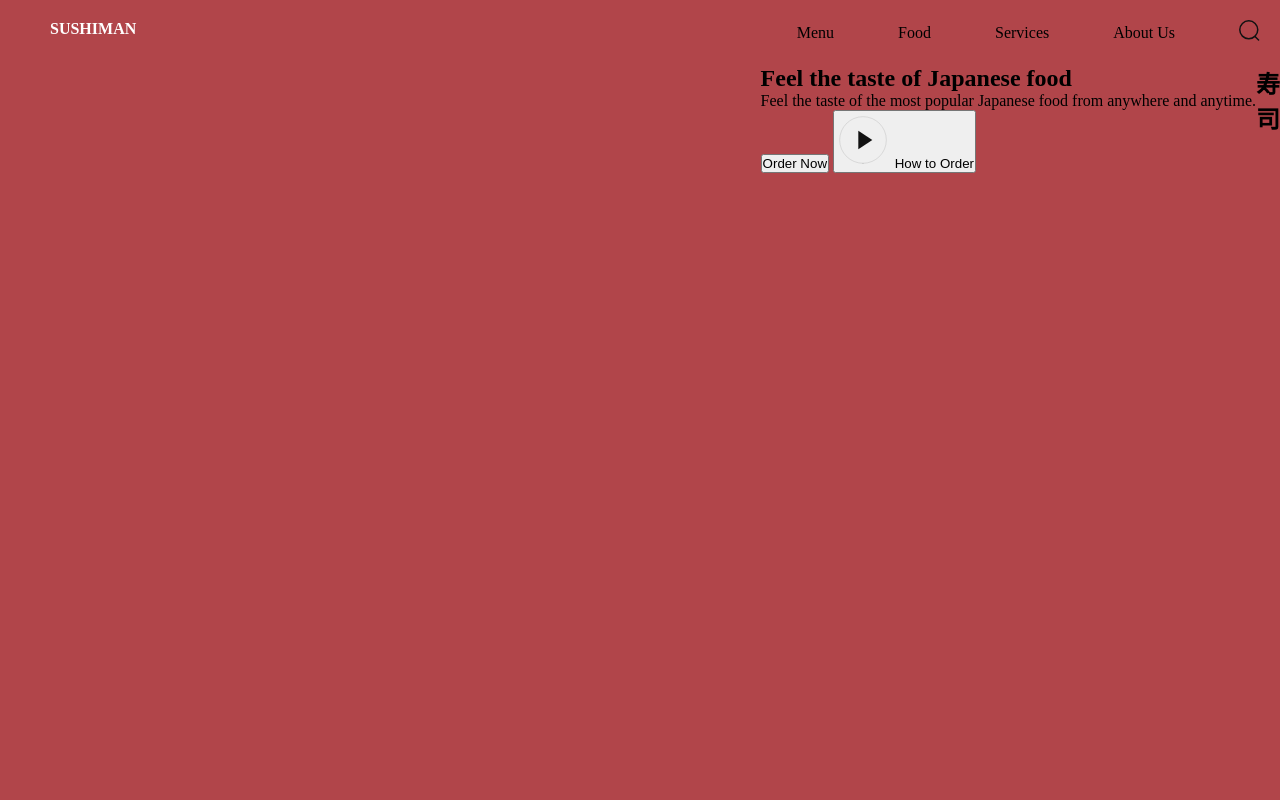
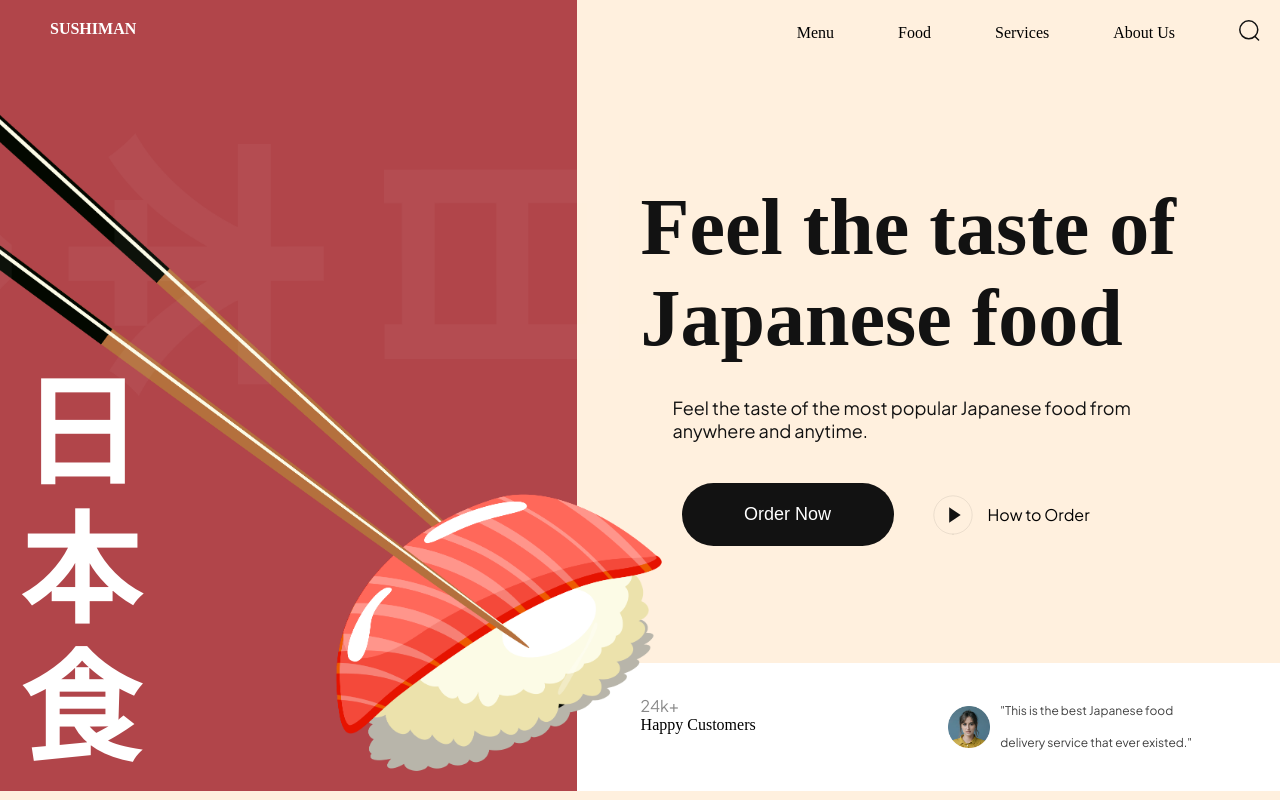
Before and after one commit to ljcromps/sushi-website, a website built with Vite: page index.html in a window 1280 px wide. Built offline with nearby package versions, Linux system fonts and the light colour scheme.

Commit message:
hero styles

```diff
--- a/css/sections/hero.css
+++ b/css/sections/hero.css
@@ -27,3 +27,147 @@
     background-color: var(--primary-color);
     z-index: -1;
 }
+
+.hero-image h2 {
+    position: absolute;
+    bottom: 0;
+    padding: 20px;
+
+    font-family: var(--playfair-display);
+    font-weight: 700;
+    font-size: 120px;
+    line-height: 138px;
+    color: #fff;
+}
+
+.hero-content {
+    flex: 1.22;
+    display: flex;
+    justify-content: space-between;
+    flex-direction: column;
+}
+
+.hero-content-info {
+    padding: 64px;
+    flex: 1;
+    display: flex;
+    justify-content: center;
+    flex-direction: column;
+}
+
+.hero-content-info h1 {
+    font-size: 80px;
+    font-weight: 600px;
+    font-family: ver(--playfair-display);
+    color: var(--secondary-color);
+}
+
+.hero-content-info p {
+    margin: 32px 0 0 32px;
+
+    font-family: var(--plus-jakarta-sans);
+    color: var(--secondary-color);
+    font-size: 18px;
+    font-weight: 400;
+}
+
+.hero-content__buttons {
+    margin: 41px 0 0 41px;
+    display: flex;
+    flex-wrap: wrap;
+    gap: 36px;
+}
+
+.hero-content__order-button {
+    padding: 20px;
+    border-radius: 36px;
+    min-width: 212px;
+    outline: none;
+    border: none;
+    background: var(--secondary-color);
+
+    cursor: pointer;
+
+    color: #fff;
+    font-weight: 500;
+    font-size: 18px;
+    line-height: 23px;
+}
+
+.hero-content__play-button {
+    border: none;
+    outline: none;
+    background: transparent;
+
+    display: flex;
+    align-items: center;
+
+    font-size: 16px;
+    line-height: 19px;
+    color: var(--black-200);
+    font-family: var(--plus-jakarta-sans);
+
+    cursor: pointer;
+}
+
+.hero-content__play-button img {
+    margin-right: 12px;
+    width: 46px;
+    height: 46px;
+    object-fit: contain;
+}
+
+.hero-content__testimonial {
+    padding: 32px 64px;
+
+    display: flex;
+    flex-wrap: wrap;
+    gap: 20px;
+
+    background: var(--color-white);
+}
+
+.hero-content__customer {
+    flex: 1;
+    gap: 10px;
+}
+
+.hero-content__customer h4 {
+    font-size: 62px;
+    font-weight: 400;
+    font-family: var(--playfair-display);
+}
+
+.hero-content__customer h4 {
+    font-size: 16px;
+    font-weight: 400;
+    font-family: var(--plus-jakarta-sans);
+    color: var(--secondary-color);
+    opacity: 0.5;
+}
+
+.hero-content__review {
+    flex: 1;
+    display: flex;
+    align-items: center;
+    gap: 10px;
+
+    padding-left: 20px;
+    border-left: 1px solid (rgba 2, 2, 2, 0.1);
+    min-width: 200px;
+}
+
+.hero-content__review img {
+    width: 42px;
+    height: 42px;
+    object-fit: contain;
+}
+
+.hero-content__review p {
+    font-size: 12px;
+    font-weight: 400;
+    line-height: 32px;
+    font-family: var(--plus-jakarta-sans);
+    color: var(--secondary-color);
+    opacity: 0.8
+}
--- a/css/style.css
+++ b/css/style.css
@@ -36,7 +36,7 @@
 }
 
 body {
-  /* max-width: 1280px; */
+  max-width: 1280px;
   margin: 0 auto;
   background-color: var(--color-creamson);
 }
--- a/index.html
+++ b/index.html
@@ -44,6 +44,13 @@
 
   <section class="hero">
     <div class="hero-image">
+      <img src="assets/sushi-1.png" alt="sushi"/>
+      <H2>
+        日 <br />
+        本 <br />
+        食
+      </H2>
+      <div class="hero-image__overlay"> </div>
       </div>
 
       <div class="hero-content">
@@ -61,17 +68,22 @@
             </button>
           </div>
         </div>
+        <div class="hero-content__testimonial">
+          <div class="hero-content__customer flext-center">
+            <h4>24<span>k+</span></h4>
+            <p>Happy Customers</p>
+          </div>
+          <div class="hero-content__review">
+            <img src="assets/user.png" alt="user"/>
+            <p>"This is the best Japanese food
+              delivery service that ever existed."</p>
+          </div>
+        </div>
       </div>
 
 
-      <!-- <img src="assets/sushi-1.png" alt="sushi"/> -->
-      <H2>
-        寿 <br />
-        司 <br />
-      </H2>
-      <div class="hero-image__overlay">
 
-      </div>
+
     </div>
   </section>
 
```
